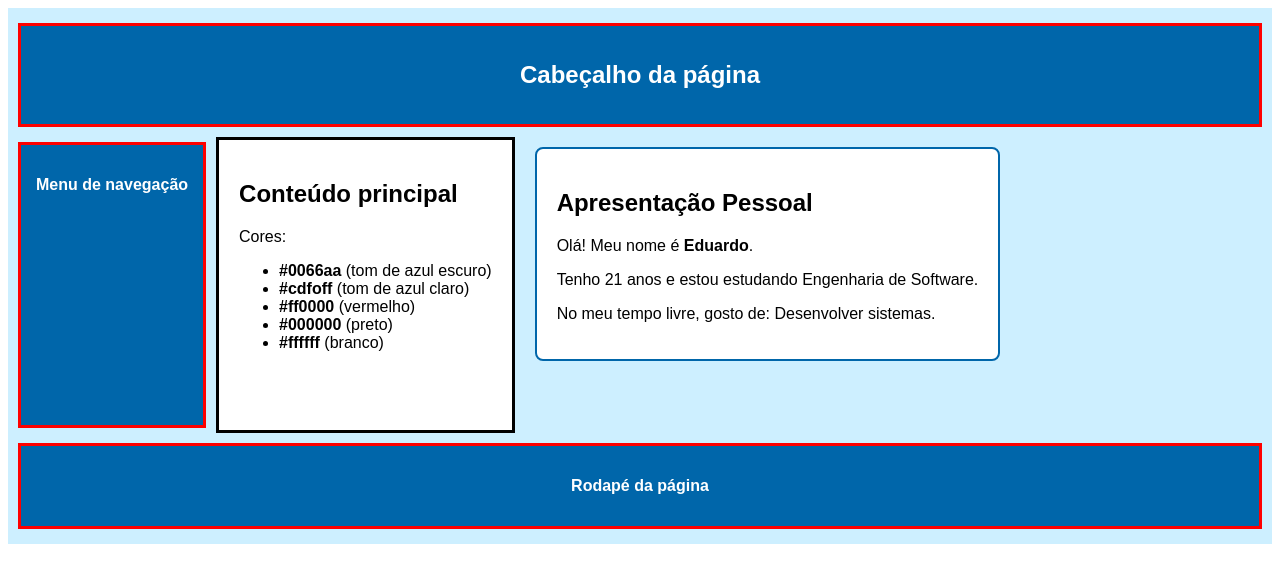
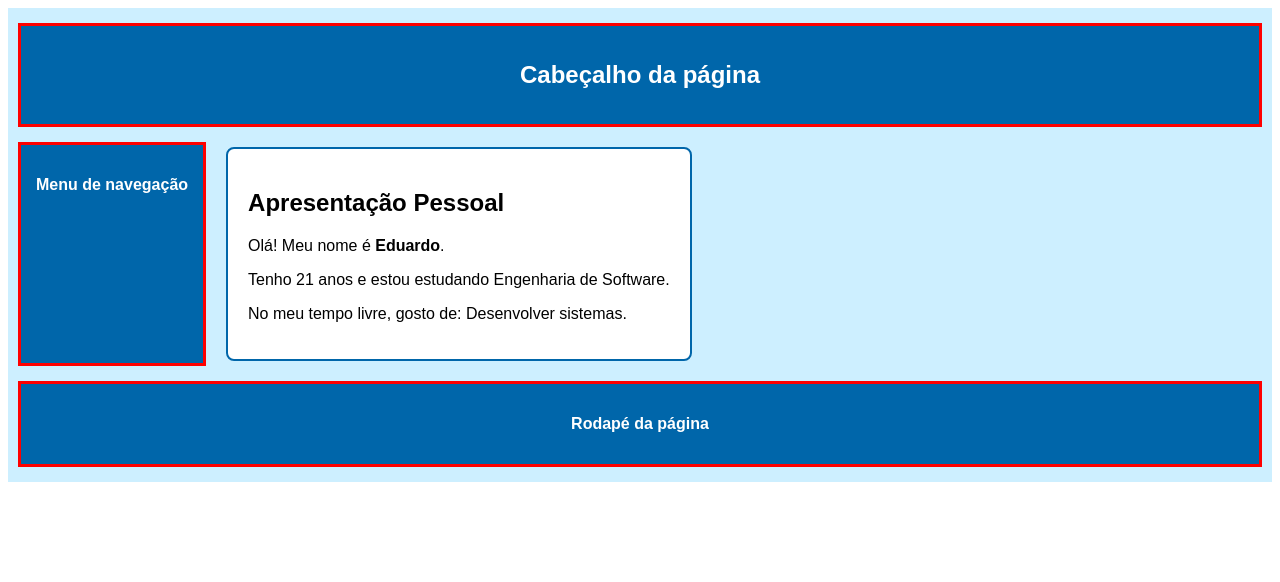
Before and after one commit to eduardoRvieira/atividade-angular, an Angular app: page /introducao in a window 1280 px wide. Before the commit this address led to /. Shown: the top 582 px of the page. Built offline with nearby package versions, Linux system fonts and the light colour scheme.

Commit message:
cria rotas

```diff
--- a/src/app/app.html
+++ b/src/app/app.html
@@ -2,10 +2,10 @@
 
 <div class="main-container">
   <app-menu></app-menu>
-  <app-conteudo></app-conteudo>
-  <app-introducao></app-introducao>
+
+  <div class="content-area">
+    <router-outlet></router-outlet>
+  </div>
 </div>
 
 <app-rodape></app-rodape>
-
-<router-outlet />
--- a/src/app/app.routes.ts
+++ b/src/app/app.routes.ts
@@ -1,3 +1,19 @@
 import { Routes } from '@angular/router';
+import { Introducao } from './introducao/introducao';
+import { ExercicioPessoa } from './exercicio-pessoa/exercicio-pessoa';
+import { ExercicioMercado } from './exercicio-mercado/exercicio-mercado';
+import { ExercicioContador } from './exercicio-contador/exercicio-contador';
+import { ExercicioAuth } from './exercicio-auth/exercicio-auth';
+import { ExercicioImagem } from './exercicio-imagem/exercicio-imagem';
+import { ExercicioNomes } from './exercicio-nomes/exercicio-nomes';
 
-export const routes: Routes = [];
+export const routes: Routes = [
+  { path: '', redirectTo: 'introducao', pathMatch: 'full' },
+  { path: 'introducao', component: Introducao },
+  { path: 'pessoa', component: ExercicioPessoa },
+  { path: 'mercado', component: ExercicioMercado},
+  { path: 'contador', component: ExercicioContador },
+  { path: 'auth', component: ExercicioAuth },
+  { path: 'imagem', component: ExercicioImagem },
+  { path: 'nomes', component: ExercicioNomes }
+];
```
